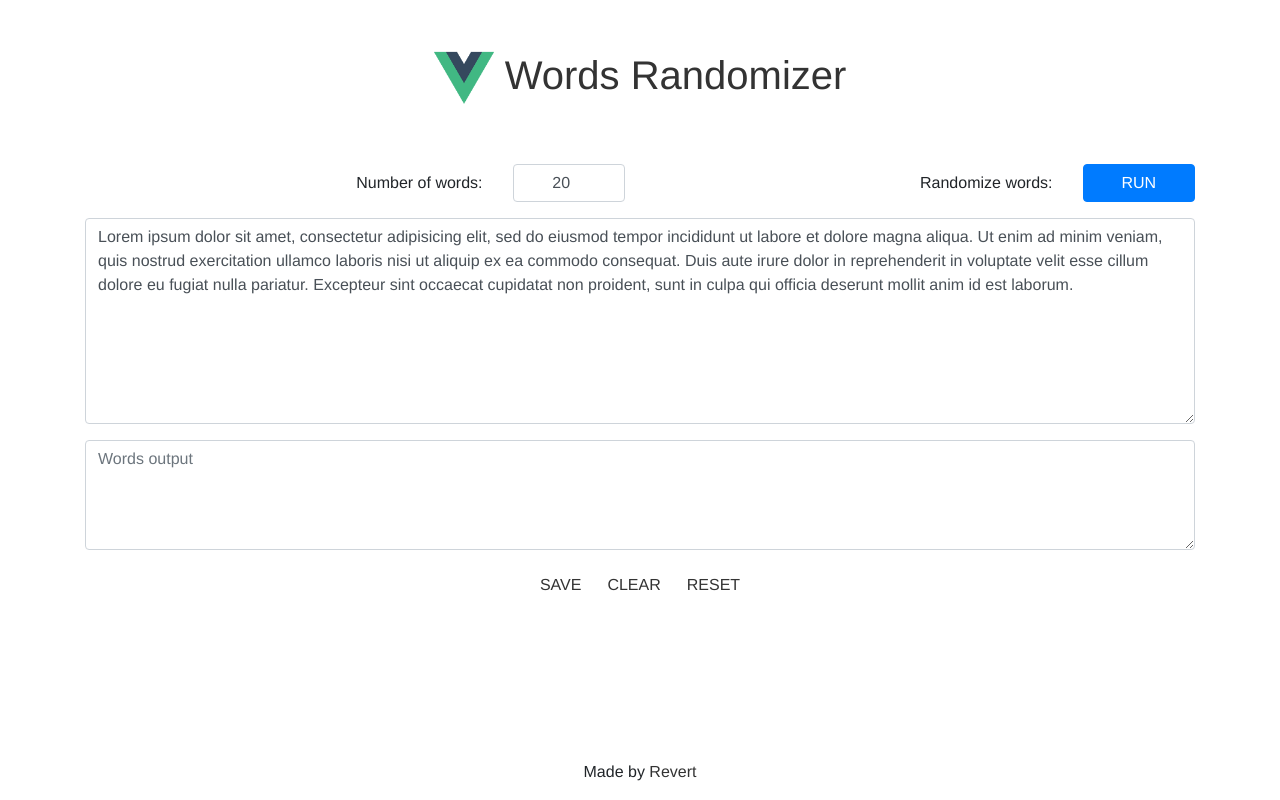
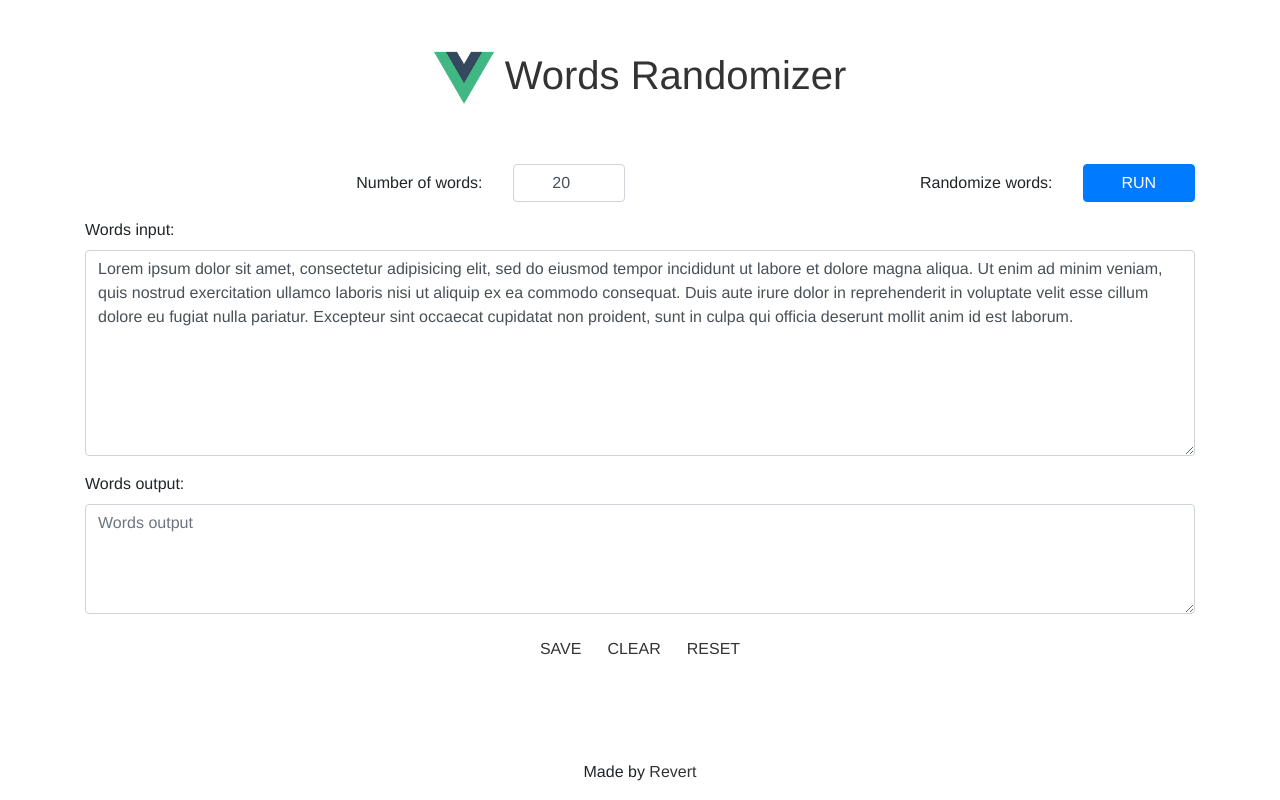
Before and after one commit to riwert/vue-randomizer, a Vue app: page /#/ in a window 1280 px wide. Built offline with nearby package versions, Linux system fonts and the light colour scheme.

Commit message:
add labels for textareas

```diff
--- a/src/components/RandomizerForm.vue
+++ b/src/components/RandomizerForm.vue
@@ -22,10 +22,12 @@
         </div>
       </div>
     </div>
-    <div class="form-group">
+    <div class="form-group text-left">
+      <label for="wordsInput">Words input:</label>
       <textarea id="wordsInput" rows="8" class="form-control" placeholder="Words input" v-model="wordsInput"></textarea>
     </div>
-    <div class="form-group">
+    <div class="form-group text-left">
+      <label for="wordsOutput">Words output:</label>
       <textarea id="wordsOutput" rows="4" class="form-control" placeholder="Words output" v-model="wordsOutput"></textarea>
     </div>
     <div class="form-group">
@@ -128,9 +130,10 @@ export default {
 <style lang="scss" scoped>
 .col-form-label {
   white-space: nowrap;
-}
-label {
-  margin: 0;
+
+  label {
+    margin: 0;
+  }
 }
 .loading {
   cursor: wait;
```
